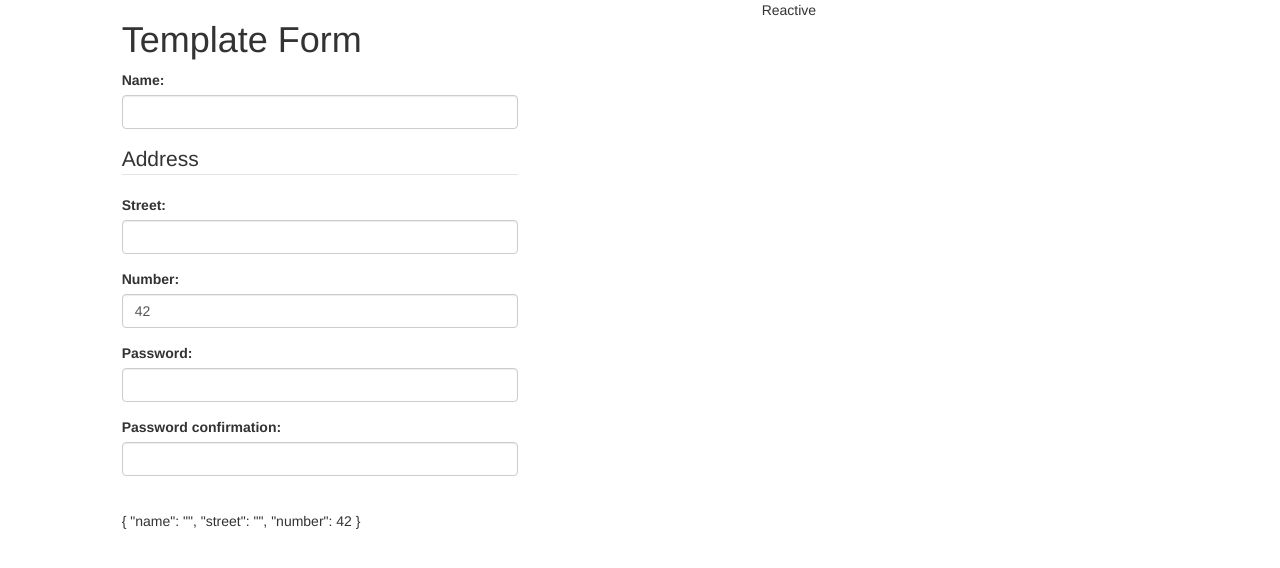
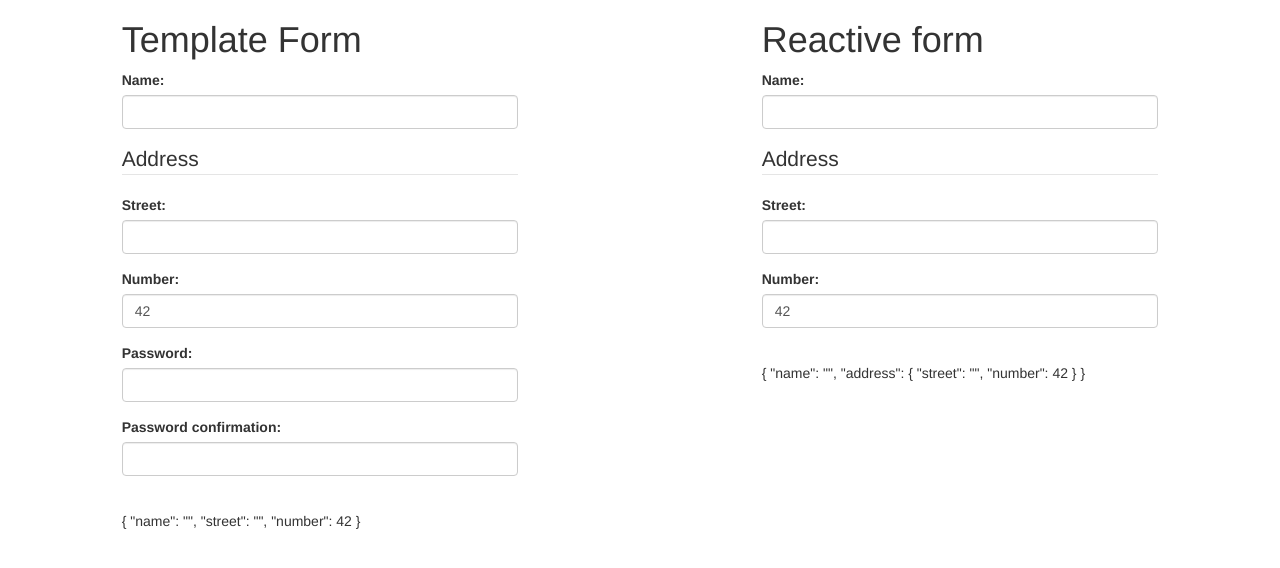
Before and after one commit to Math3v/angular-forms, an Angular app: page / in a window 1280 px wide. Shown: the top 568 px of the page. Built offline with nearby package versions, Linux system fonts and the light colour scheme.

Commit message:
Reactive validation in progress

```diff
--- a/src/app/app.component.html
+++ b/src/app/app.component.html
@@ -4,7 +4,7 @@
       <app-template-form></app-template-form>
     </div>
     <div class="col-md-4 col-md-offset-2">
-      Reactive
+      <app-reactive-form></app-reactive-form>
     </div>
   </div>
 </div>
--- /dev/null
+++ b/src/app/user-forms/reactive-form/reactive-form.component.html
@@ -0,0 +1,43 @@
+<h1>
+  Reactive form
+</h1>
+<form [formGroup]="userForm" novalidate>
+
+  <div class="form-group">
+    <label for="name">Name: </label>
+    <input type="text" class="form-control" formControlName="name">
+    <div *ngIf="formErrors['name']" class="alert alert-danger">
+      <!-- div *ngFor="let error of formErrors['name']">
+        {{ error }}
+      </div -->
+    </div>
+  </div>
+
+  <fieldset formGroupName="address">
+    <legend>Address</legend>
+
+    <div class="form-group">
+      <label for="street">Street: </label>
+      <input type="text" class="form-control" formControlName="street">
+      <div *ngIf="formErrors['street']" class="alert alert-danger">
+        <!-- div *ngFor="let error of formErrors['street']">
+          {{ error }}
+        </div -->
+      </div>
+    </div>
+
+    <div class="form-group">
+      <label for="number">Number: </label>
+      <input type="number" class="form-control" formControlName="number">
+      <div *ngIf="formErrors['number']" class="alert alert-danger">
+        <!-- div *ngFor="let error of formErrors['number']">
+          {{ error }}
+        </div -->
+      </div>
+    </div>
+  </fieldset>
+</form>
+
+<br>
+
+{{ userForm.value | json }}
--- /dev/null
+++ b/src/app/user-forms/reactive-form/reactive-form.component.ts
@@ -0,0 +1,80 @@
+import { User, emptyUser } from '../../models/User';
+import { FormGroup, FormBuilder, Validators, ValidatorFn, AbstractControl } from '@angular/forms';
+import { Component, OnInit } from '@angular/core';
+
+function minValidatorFactory(min: number): ValidatorFn {
+  return (control: AbstractControl): {[key: string]: any} => {
+
+    if( control && control.value < min ) {
+      return { 'min': `Number must be at least ${min}` }
+    } else {
+      return null;
+    }
+  };
+}
+
+function maxValidatorFactory(max: number): ValidatorFn {
+  return (control: AbstractControl): {[key: string]: any} => {
+
+    if( control && control.value > max ) {
+      return { 'min': `Number must be less than ${max}` }
+    } else {
+      return null;
+    }
+  };
+}
+
+@Component({
+  selector: 'app-reactive-form',
+  templateUrl: './reactive-form.component.html',
+  styleUrls: ['./reactive-form.component.css']
+})
+export class ReactiveFormComponent implements OnInit {
+
+  userForm: FormGroup;
+
+  formErrors: object = {};
+
+  user: User;
+
+  constructor(
+    private fb: FormBuilder
+  ) { }
+
+  ngOnInit() {
+    this.user = emptyUser();
+    this.userForm = this.fb.group({
+      name: [this.user.name, Validators.required],
+      address: this.fb.group({
+        street: [this.user.address.street, [
+          Validators.required,
+          Validators.minLength(3),
+          Validators.pattern('[A-Za-z]{3,}')
+        ]],
+        number: [this.user.address.number, [
+          Validators.required,
+          minValidatorFactory(5)
+        ]]
+      })
+    });
+
+    this.userForm.valueChanges.subscribe(data => {
+      this.checkControls( this.userForm.controls );
+    });
+  }
+
+  private checkControls(controls): void {
+    for( let controlName in controls ) {
+      let control = controls[controlName];
+      console.log( control );
+      if( control.constructor.name === 'FormGroup' ) {
+        this.checkControls( control.controls );
+      } else {
+        delete this.formErrors[controlName];
+        if( control && control.touched && !control.valid ) {
+          console.log( control.errors );
+        }
+      }
+    }
+  }
+}
```
Also changed, not shown: src/app/user-forms/user-forms.module.ts (+8 -4 lines), src/app/user-forms/reactive-form/reactive-form.component.css (added), 1 other file (tests, documents, lock files or other folders).
